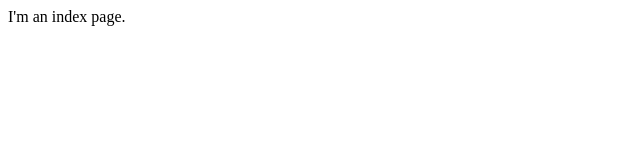
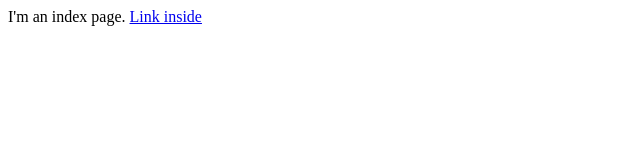
Before and after one commit to joeellis/test_static, a plain HTML site: page public/index.html in a window 1280 px wide. Shown: the whole page, without its empty margins (0-640 px from the left). Drawn offline with Linux system fonts and the light colour scheme.

Commit message:
added link

```diff
--- a/public/index.html
+++ b/public/index.html
@@ -1 +1,3 @@
 I'm an index page.
+
+<a href="/inside.html">Link inside</a>
```
